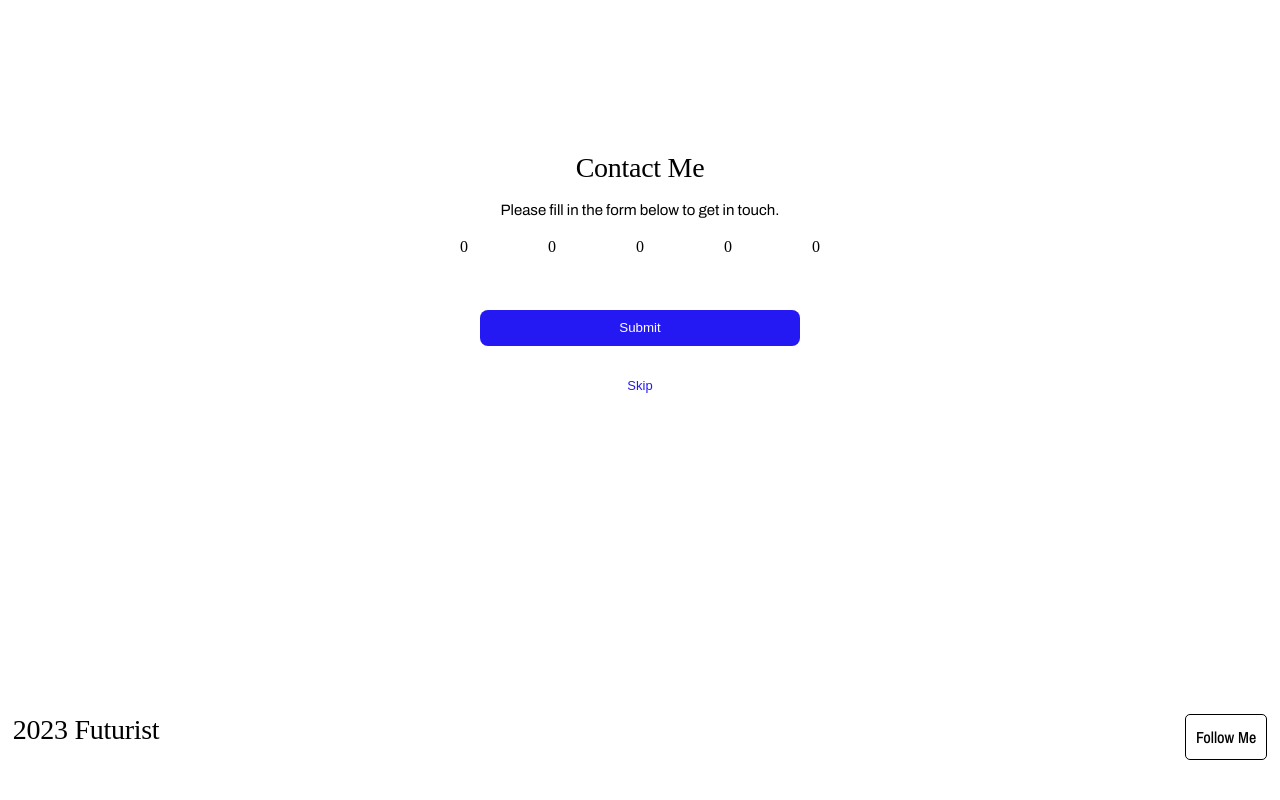
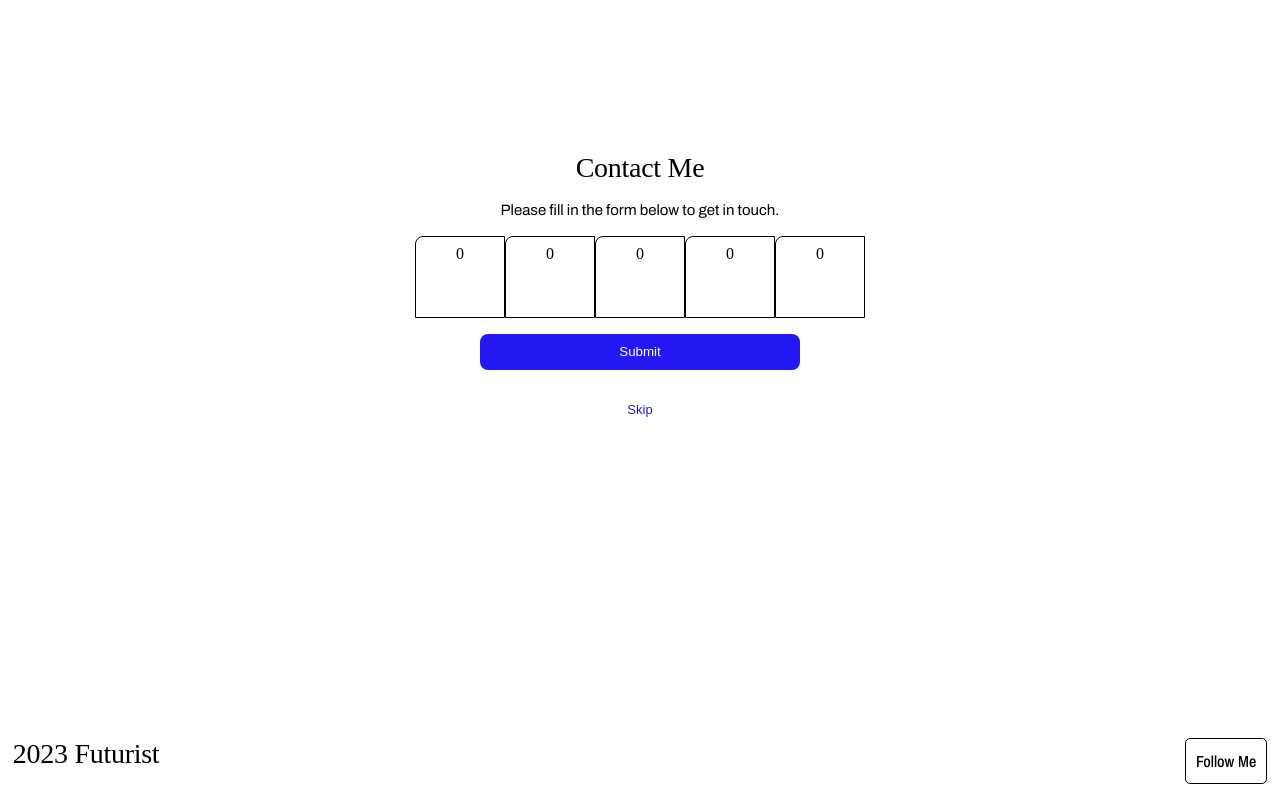
Before and after one commit to aabirsarkar-sde/S-W-Capstone, a plain HTML site: page index.html in a window 1280 px wide. Shown: the part 4330-5130 px from the top of the page. Before the commit the page ends 5106 px from the top, so only its background shows below. Drawn offline with nearby package versions, Linux system fonts and the light colour scheme; a web font is replaced by a local one.

Commit message:
Added borders around time

```diff
--- a/style.css
+++ b/style.css
@@ -61,6 +61,7 @@ body{
 .landing_page h1{
     margin-bottom: 2vw;
     font-family: 'DotGothic16';
+
 }
 
 .landing_page img{
@@ -261,6 +262,7 @@ text-decoration-skip-ink: none;
 .box{
 display: flex;
 justify-content: center;
+margin: 1rem;
 }
 
 
@@ -273,8 +275,9 @@ height: 64px;
     padding: 8px 16px 8px 16px;
     gap: 0px;
     border-radius: 8px 0px 0px 0px;
-border: 1px 0px 0px 0px;
+    border: 1px solid black;
     opacity: 0px;
+
 
 }
 
```
Lines whose indentation alone changed are shown as unchanged.
